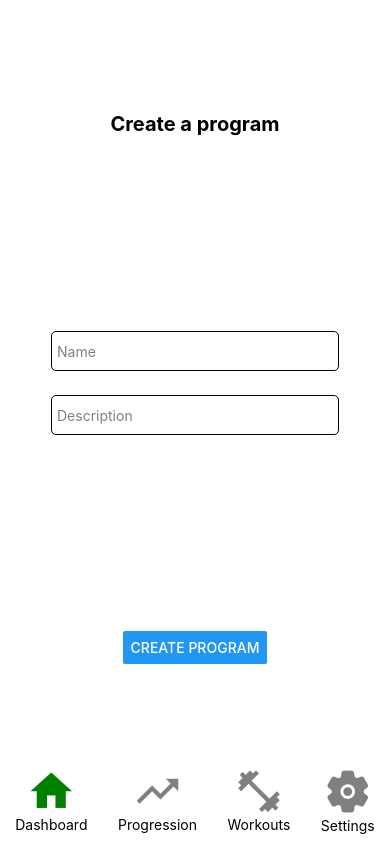
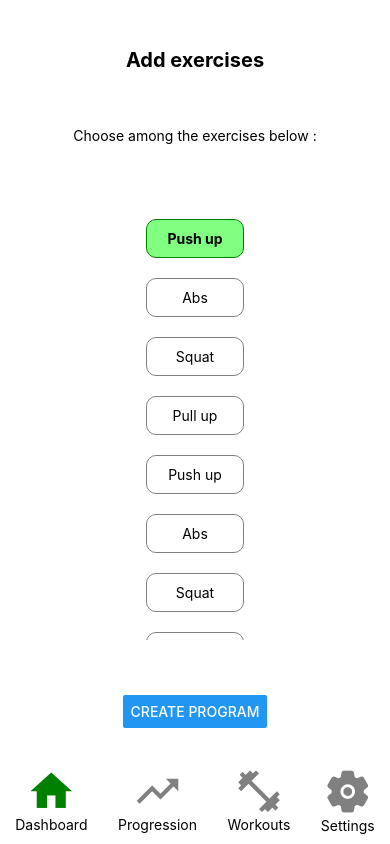
Before and after one commit to amehmeto/corpo-sano-native-front, a React Native app: screen / in a window 390 px wide. Built offline with nearby package versions, Linux system fonts and the light colour scheme; what native-base would draw is missing.

Commit message:
feat(program): basic static AddExercisesScreen

```diff
--- a/App.tsx
+++ b/App.tsx
@@ -3,12 +3,14 @@ import { NavBar } from './src/home/NavBar'
 import CreateProgramScreen from './src/program/CreateProgramScreen'
 import { StyleSheet, View } from 'react-native'
 import { HomeScreen } from './src/home/HomeScreen'
+import AddExercisesScreen from './src/program/AddExercisesScreen'
 
 export default function App() {
   return (
     <NativeBaseProvider>
       {/*<HomeScreen />*/}
-      <CreateProgramScreen />
+      {/*<CreateProgramScreen />*/}
+      <AddExercisesScreen />
       <NavBar />
     </NativeBaseProvider>
   )
--- /dev/null
+++ b/src/program/AddExercisesScreen.tsx
@@ -0,0 +1,95 @@
+import { Button, ScrollView, StyleSheet, Text, View } from 'react-native'
+
+export default function AddExercisesScreen() {
+  return (
+    <View style={styles.container}>
+      <Text style={styles.title}>Add exercises</Text>
+
+      <Text>Choose among the exercises below :</Text>
+
+      <ScrollView style={styles.scroll}>
+        <View style={styles.exercises}>
+          <Text style={styles.selectedExercise}>Push up</Text>
+          <Text style={styles.exercise}>Abs</Text>
+          <Text style={styles.exercise}>Squat</Text>
+          <Text style={styles.exercise}>Pull up</Text>
+          <Text style={styles.exercise}>Push up</Text>
+          <Text style={styles.exercise}>Abs</Text>
+          <Text style={styles.exercise}>Squat</Text>
+          <Text style={styles.exercise}>Pull up</Text>
+          <Text style={styles.exercise}>Push up</Text>
+          <Text style={styles.exercise}>Abs</Text>
+          <Text style={styles.exercise}>Squat</Text>
+          <Text style={styles.exercise}>Pull up</Text>
+          <Text style={styles.exercise}>Push up</Text>
+          <Text style={styles.exercise}>Abs</Text>
+          <Text style={styles.exercise}>Squat</Text>
+          <Text style={styles.exercise}>Pull up</Text>
+        </View>
+      </ScrollView>
+
+      <Button title={'Create program'} onPress={() => {}} />
+    </View>
+  )
+}
+
+const styles = StyleSheet.create({
+  container: {
+    marginTop: 20,
+    flex: 1,
+    justifyContent: 'space-around',
+    alignItems: 'center',
+  },
+  title: {
+    fontWeight: 'bold',
+    fontSize: 20,
+  },
+  input: {
+    height: 40,
+    margin: 12,
+    borderWidth: 1,
+    borderRadius: 5,
+    padding: 5,
+    color: 'gray',
+  },
+  fields: {
+    width: '80%',
+    alignItems: 'stretch',
+  },
+  exercises: {
+    display: 'flex',
+    flexDirection: 'column',
+    justifyContent: 'center',
+    alignItems: 'stretch',
+    paddingTop: 10,
+    minWidth: '60%',
+  },
+  exercise: {
+    textAlign: 'center',
+    padding: 10,
+    paddingLeft: 20,
+    paddingRight: 20,
+    borderRadius: 10,
+    borderStyle: 'solid',
+    borderWidth: 1,
+    borderColor: 'gray',
+    margin: 10,
+  },
+  scroll: {
+    maxHeight: '60%',
+  },
+  selectedExercise: {
+    textAlign: 'center',
+    textDecorationColor: 'green',
+    padding: 10,
+    paddingLeft: 20,
+    paddingRight: 20,
+    borderRadius: 10,
+    borderStyle: 'solid',
+    borderWidth: 1,
+    borderColor: 'green',
+    margin: 10,
+    fontWeight: 'bold',
+    backgroundColor: '#80ff80',
+  },
+})
```
